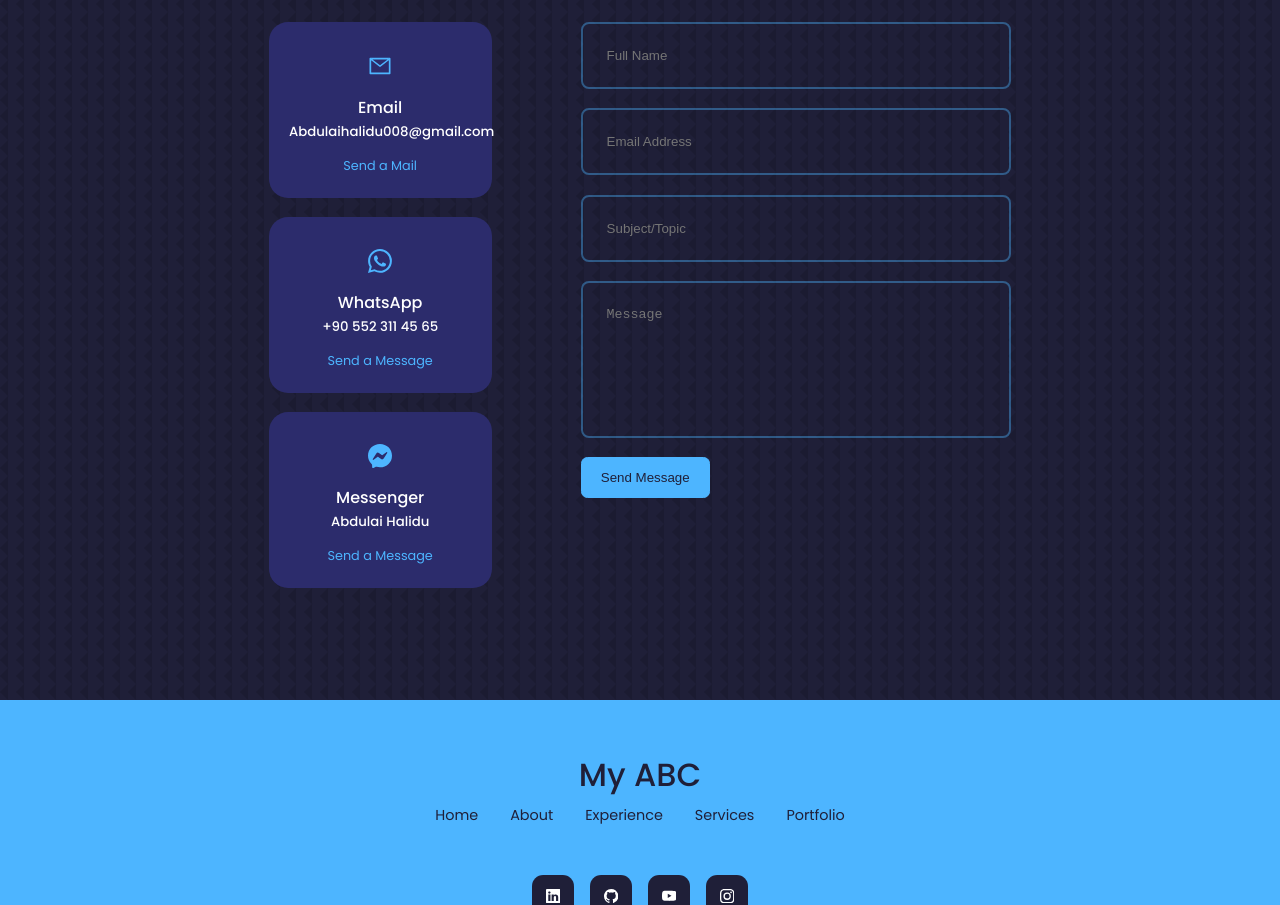
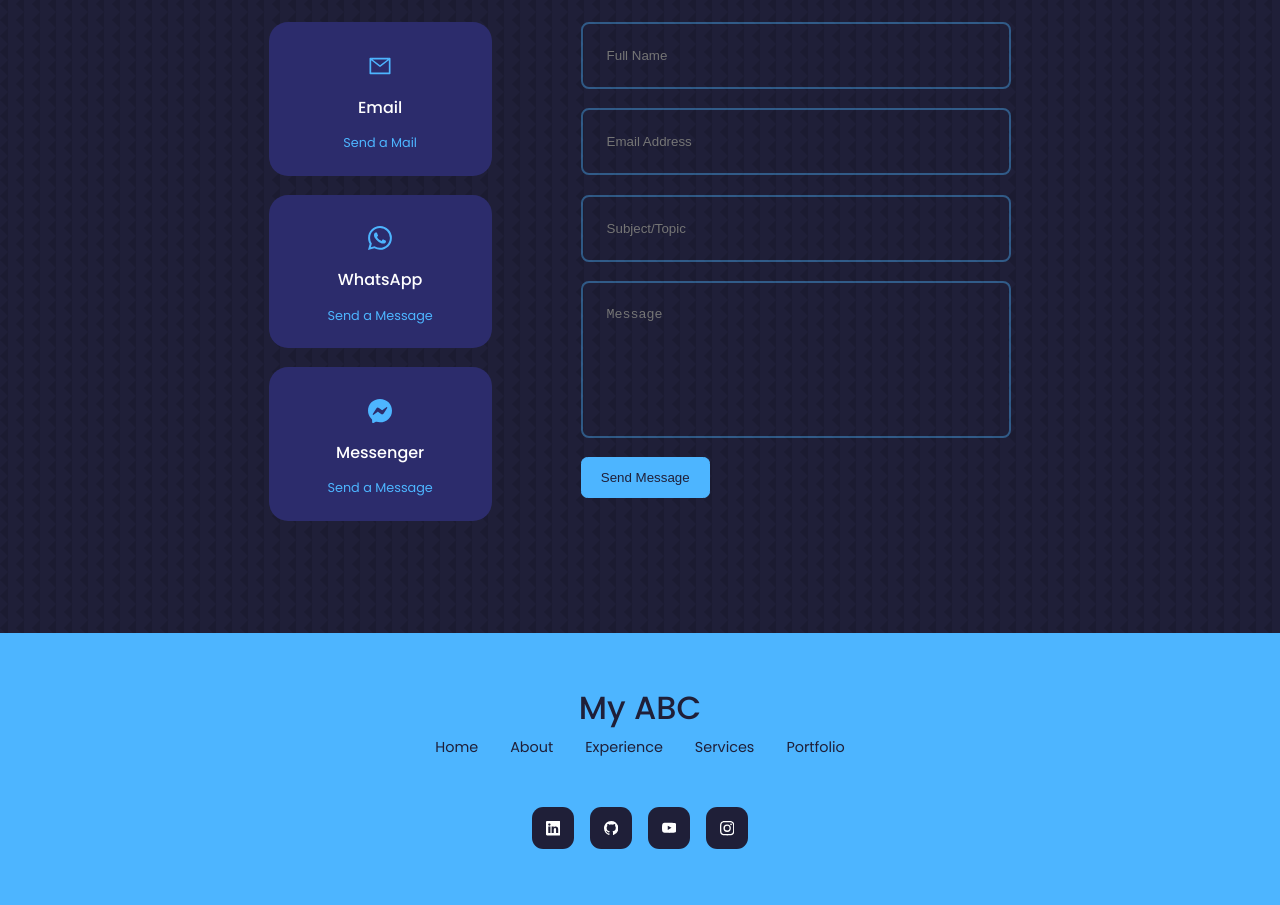
Before and after one commit to abdulaihalidu/My-Portfolio, a React (Create React App) app: page / in a window 1280 px wide. Shown: the part 3780-4685 px from the top of the page. Built offline with nearby package versions, Linux system fonts and the light colour scheme.

Commit message:
Update Contact.jsx

```diff
--- a/src/components/contact/Contact.jsx
+++ b/src/components/contact/Contact.jsx
@@ -33,7 +33,6 @@ const Contact = () => {
               <AiOutlineMail className="contact__option-icon" />
             </a>
             <h4>Email</h4>
-            <h5>Abdulaihalidu008@gmail.com</h5>
             <a href="mailto:abdulaihalidu008@gmail.com">Send a Mail</a>
           </article>
           <article className="contact__option">
@@ -45,7 +44,6 @@ const Contact = () => {
               <BsWhatsapp className="contact__option-icon" />
             </a>
             <h4>WhatsApp</h4>
-            <h5>+90 552 311 45 65</h5>
             <a
               href="https://wa.me/905523114565"
               target="_blank"
@@ -64,7 +62,6 @@ const Contact = () => {
               <SiMessenger className="contact__option-icon" />
             </a>
             <h4>Messenger</h4>
-            <h5>Abdulai Halidu</h5>
             <a
               href="https://m.me/abdulaihalidujallo"
               target="_blank"
```
